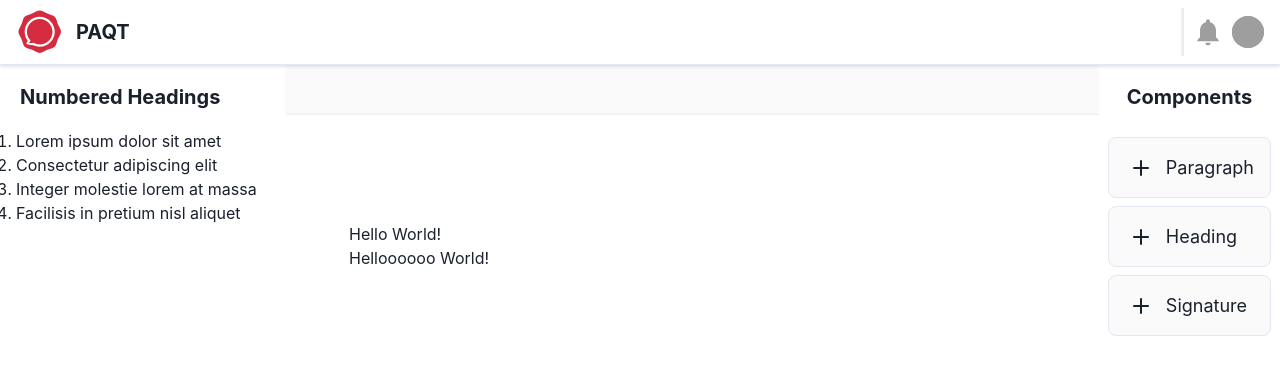
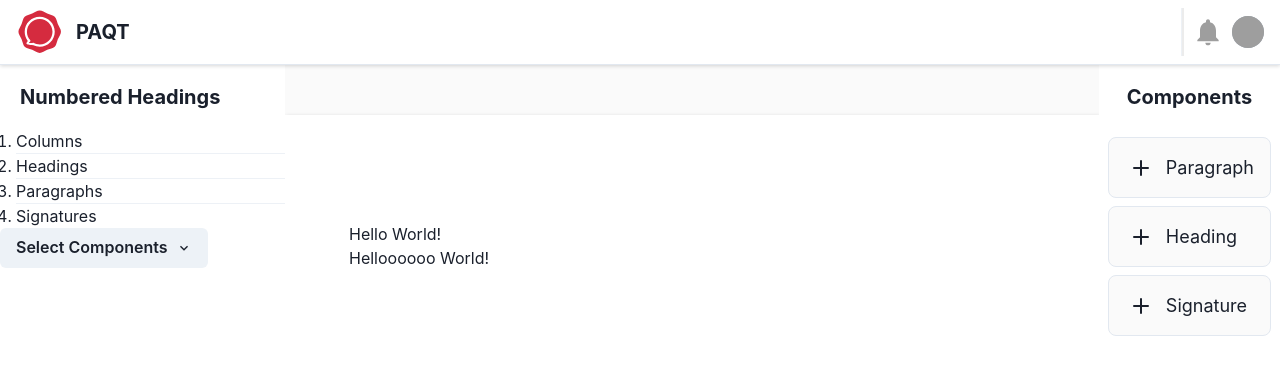
Before and after one commit to JCarz/Software_Dev_Project, a Next.js app: page / in a window 1280 px wide. Shown: the top 374 px of the page. Built offline with nearby package versions, Linux system fonts and the light colour scheme; grey boxes are pictures that could not be loaded.

Commit message:
Added Compoent Button

```diff
--- a/pages/index.js
+++ b/pages/index.js
@@ -7,9 +7,14 @@ import {
   Text,
   ListItem,
   OrderedList,
-
+  Divider,
+  Menu,
+  MenuButton,
+  MenuList,
+  MenuItem,
+  Button,
 } from "@chakra-ui/react"
-import { AddIcon } from "@chakra-ui/icons"
+import { AddIcon, ChevronDownIcon } from "@chakra-ui/icons"
 import { useEditor, EditorContent } from "@tiptap/react"
 import StarterKit from "@tiptap/starter-kit"
 import ChakraHeading from "../components/chakra-heading"
@@ -89,11 +94,27 @@ export default function Home() {
               </Heading>
             </Box>
             <OrderedList>
-              <ListItem>Lorem ipsum dolor sit amet</ListItem>
-              <ListItem>Consectetur adipiscing elit</ListItem>
-              <ListItem>Integer molestie lorem at massa</ListItem>
-              <ListItem>Facilisis in pretium nisl aliquet</ListItem>
+              <ListItem>Columns</ListItem>
+              <Divider />
+              <ListItem>Headings</ListItem>
+              <Divider />
+              <ListItem>Paragraphs</ListItem>
+              <Divider />
+              <ListItem>
+                <a>Signatures</a>
+              </ListItem>
             </OrderedList>
+            <Menu>
+              <MenuButton as={Button} rightIcon={<ChevronDownIcon />}>
+                Select Components
+              </MenuButton>
+              <MenuList>
+                <MenuItem>Columns</MenuItem>
+                <MenuItem>Headings</MenuItem>
+                <MenuItem>Paragraphs</MenuItem>
+                <MenuItem>Signatures</MenuItem>
+              </MenuList>
+            </Menu>
           </Box>
         </Box>
         <Box h="100%" w="100%" bg="#FAFAFA" overflow="scroll">
```
